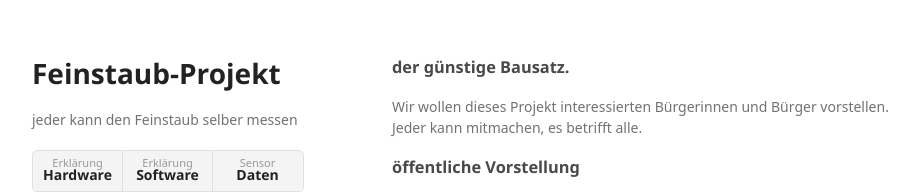
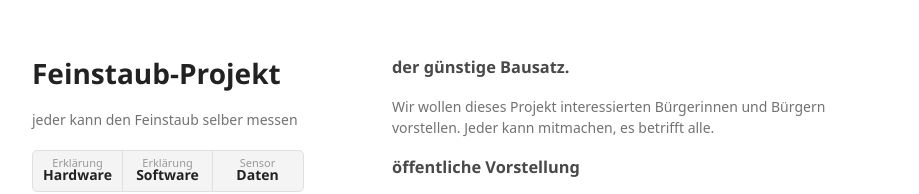
Before and after one commit to riedelwerk/feinstaub_messen_click, a plain HTML site: page index.html in a window 1280 px wide. Shown: the top 194 px of the page, without its empty margins (178-1097 px from the left). Drawn offline with Linux system fonts and the light colour scheme; a web font is replaced by a local one.

Commit message:
Update index.html

```diff
--- a/index.html
+++ b/index.html
@@ -31,7 +31,7 @@
         <h3>
 <a id="der-günstige-bausatz" class="anchor" href="#der-g%C3%BCnstige-bausatz" aria-hidden="true"><span aria-hidden="true" class="octicon octicon-link"></span></a>der günstige Bausatz.</h3>
 
-<p>Wir wollen dieses Projekt interessierten Bürgerinnen und Bürger vorstellen. Jeder kann mitmachen, es betrifft alle.</p>
+<p>Wir wollen dieses Projekt interessierten Bürgerinnen und Bürgern vorstellen. Jeder kann mitmachen, es betrifft alle.</p>
 
 <h3>
 <a id="öffentliche-vorstellung" class="anchor" href="#%C3%B6ffentliche-vorstellung" aria-hidden="true"><span aria-hidden="true" class="octicon octicon-link"></span></a>öffentliche Vorstellung</h3>
```
